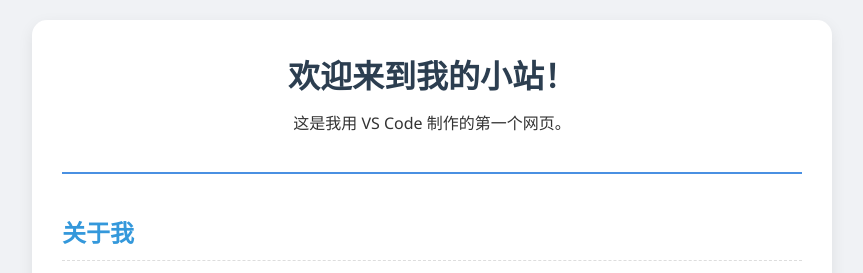
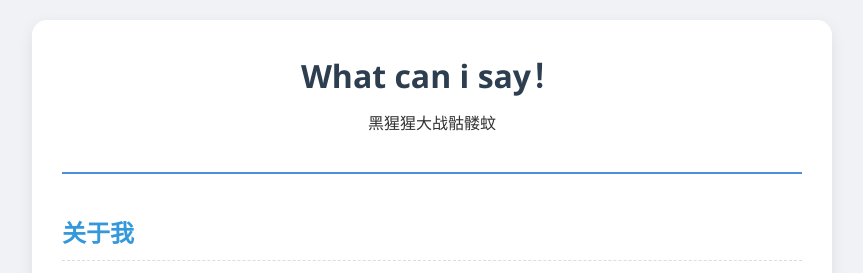
Before and after one commit to habogaco/habogaco.github.io, a plain HTML site: page index.html in a window 1280 px wide. Shown: the top 273 px of the page, without its empty margins (208-1071 px from the left). Drawn offline with Linux system fonts and the light colour scheme.

Commit message:
Update index.html
简单内容修改

```diff
--- a/index.html
+++ b/index.html
@@ -3,15 +3,15 @@
 <head>
     <meta charset="UTF-8">
     <meta name="viewport" content="width=device-width, initial-scale=1.0">
-    <title>我的第一个网页</title>
+    <title>欢迎来到猩红之地！</title>
     <!-- 链接外部CSS文件 -->
     <link rel="stylesheet" href="style.css">
 </head>
 <body>
     <div class="container">
         <header>
-            <h1>欢迎来到我的小站！</h1>
-            <p>这是我用 VS Code 制作的第一个网页。</p>
+            <h1>What can i say！</h1>
+            <p>黑猩猩大战骷髅蚊</p>
         </header>
 
         <main>
@@ -46,4 +46,5 @@
     <!-- 在body末尾链接外部JS文件 -->
     <script src="script.js"></script>
 </body>
+
 </html>
```
